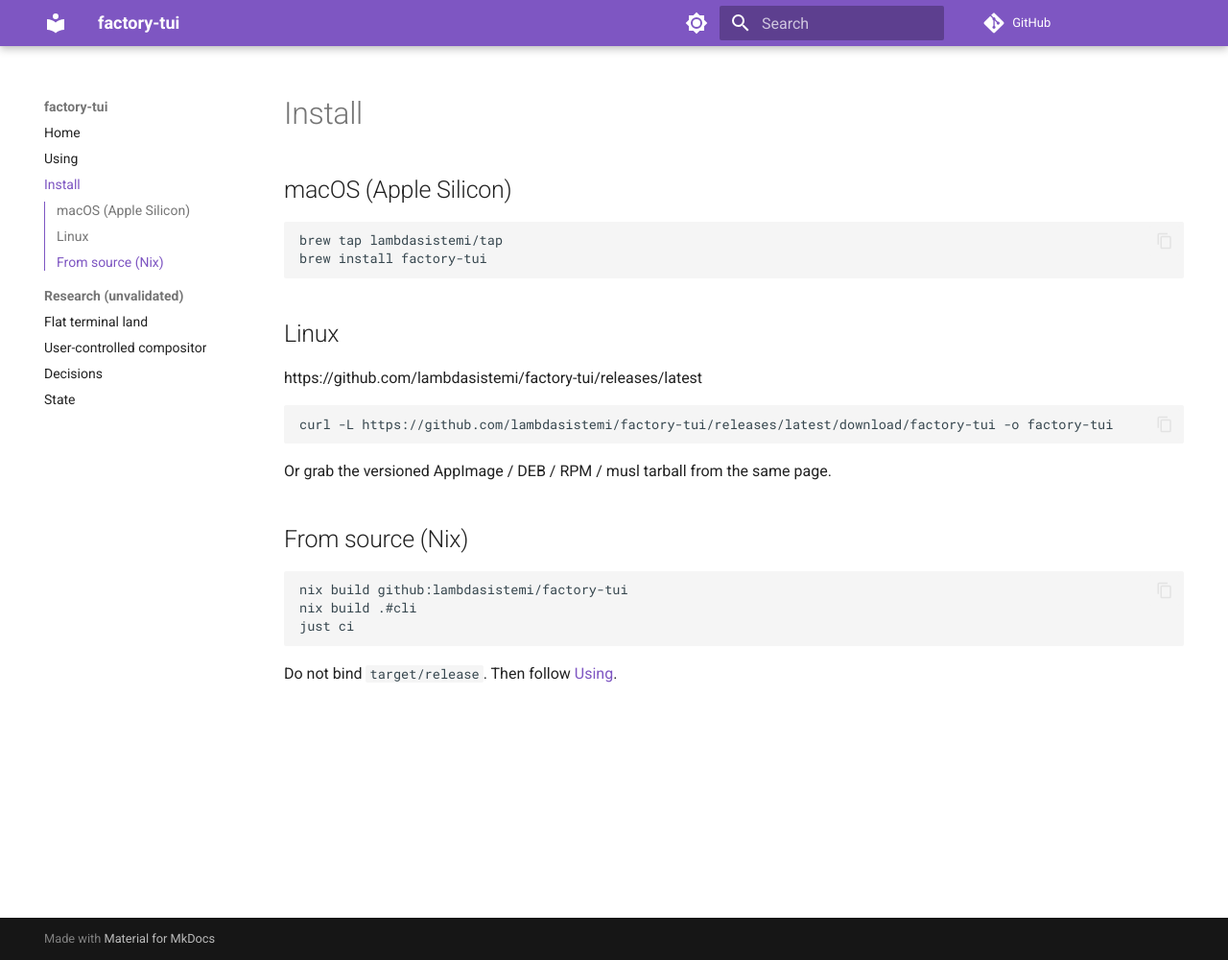
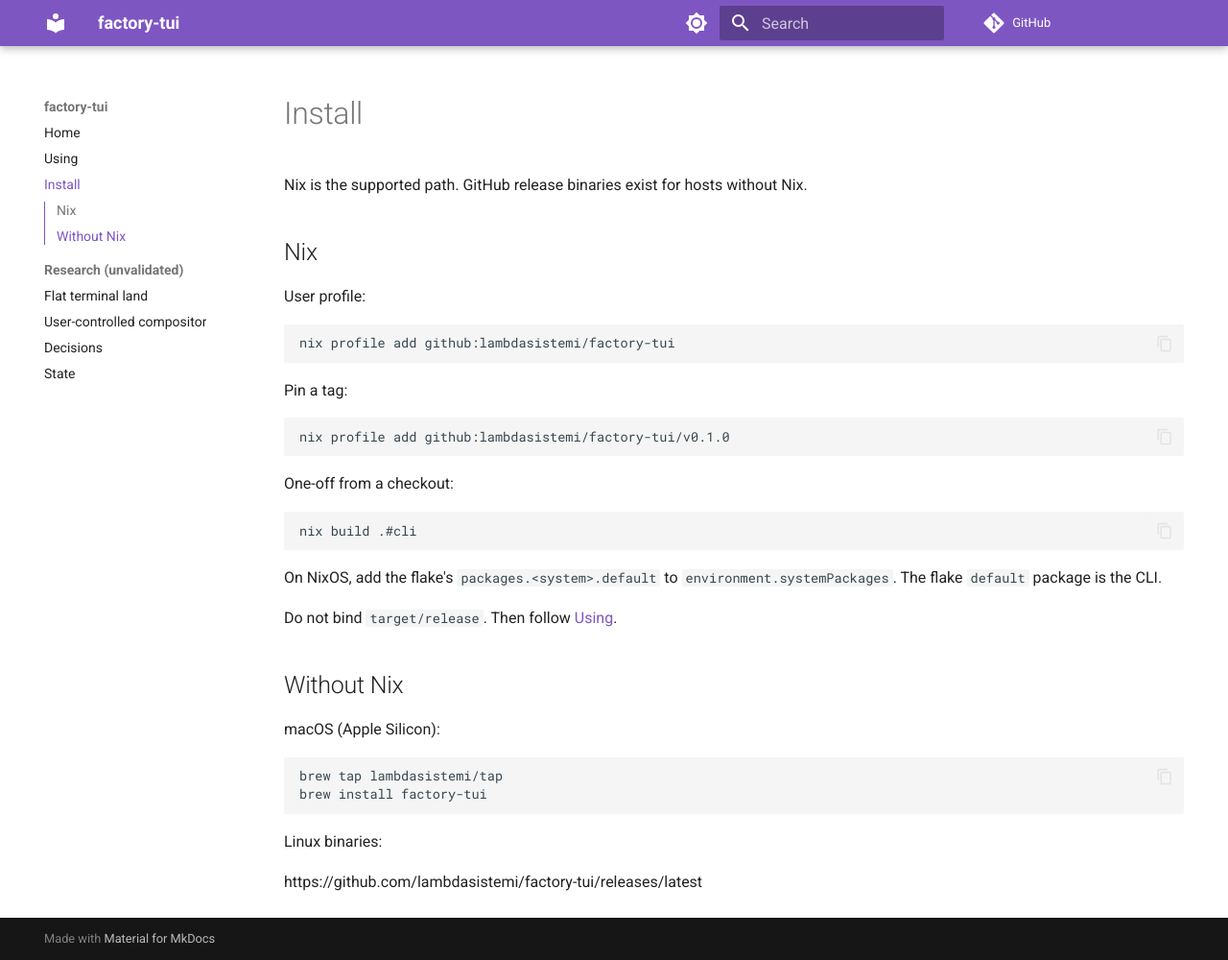
Before and after one commit to lambdasistemi/factory-tui, an MkDocs documentation site: the page built from docs/install.md, in a window 1280 px wide and 1000 px high. Shown: the whole window at 96% size. Built offline with MkDocs 1.6.1 and Material for MkDocs 9.7.7, drawn with Linux system fonts in a browser that asks for light colours; comment, search, counter and statistics services are not loaded.

Commit message:
docs: publish Nix-first factory-tui setup skill
Agents discover AGENTS.md and skills/factory-tui. Install is
nix profile add; config stays on the operator host.

Closes #13

````diff
--- a/docs/install.md
+++ b/docs/install.md
@@ -1,29 +1,43 @@
 # Install
 
-## macOS (Apple Silicon)
+Nix is the supported path. GitHub release binaries exist for hosts
+without Nix.
+
+## Nix
+
+User profile:
+
+```
+nix profile add github:lambdasistemi/factory-tui
+```
+
+Pin a tag:
+
+```
+nix profile add github:lambdasistemi/factory-tui/v0.1.0
+```
+
+One-off from a checkout:
+
+```
+nix build .#cli
+```
+
+On NixOS, add the flake's `packages.<system>.default` to
+`environment.systemPackages`. The flake `default` package is the
+CLI.
+
+Do not bind `target/release`. Then follow [Using](using.md).
+
+## Without Nix
+
+macOS (Apple Silicon):
 
 ```
 brew tap lambdasistemi/tap
 brew install factory-tui
 ```
 
-## Linux
+Linux binaries:
 
 https://github.com/lambdasistemi/factory-tui/releases/latest
-
-```
-curl -L https://github.com/lambdasistemi/factory-tui/releases/latest/download/factory-tui -o factory-tui
-```
-
-Or grab the versioned AppImage / DEB / RPM / musl tarball from the
-same page.
-
-## From source (Nix)
-
-```
-nix build github:lambdasistemi/factory-tui
-nix build .#cli
-just ci
-```
-
-Do not bind `target/release`. Then follow [Using](using.md).
````
Also changed, not shown: AGENTS.md (added, +29 -0 lines), README.md (+11 -14 lines), docs/index.md (+4 -0 lines), skills/factory-tui/SKILL.md (added, +97 -0 lines), skills/factory-tui/references/config.md (added, +46 -0 lines), 1 other file.
